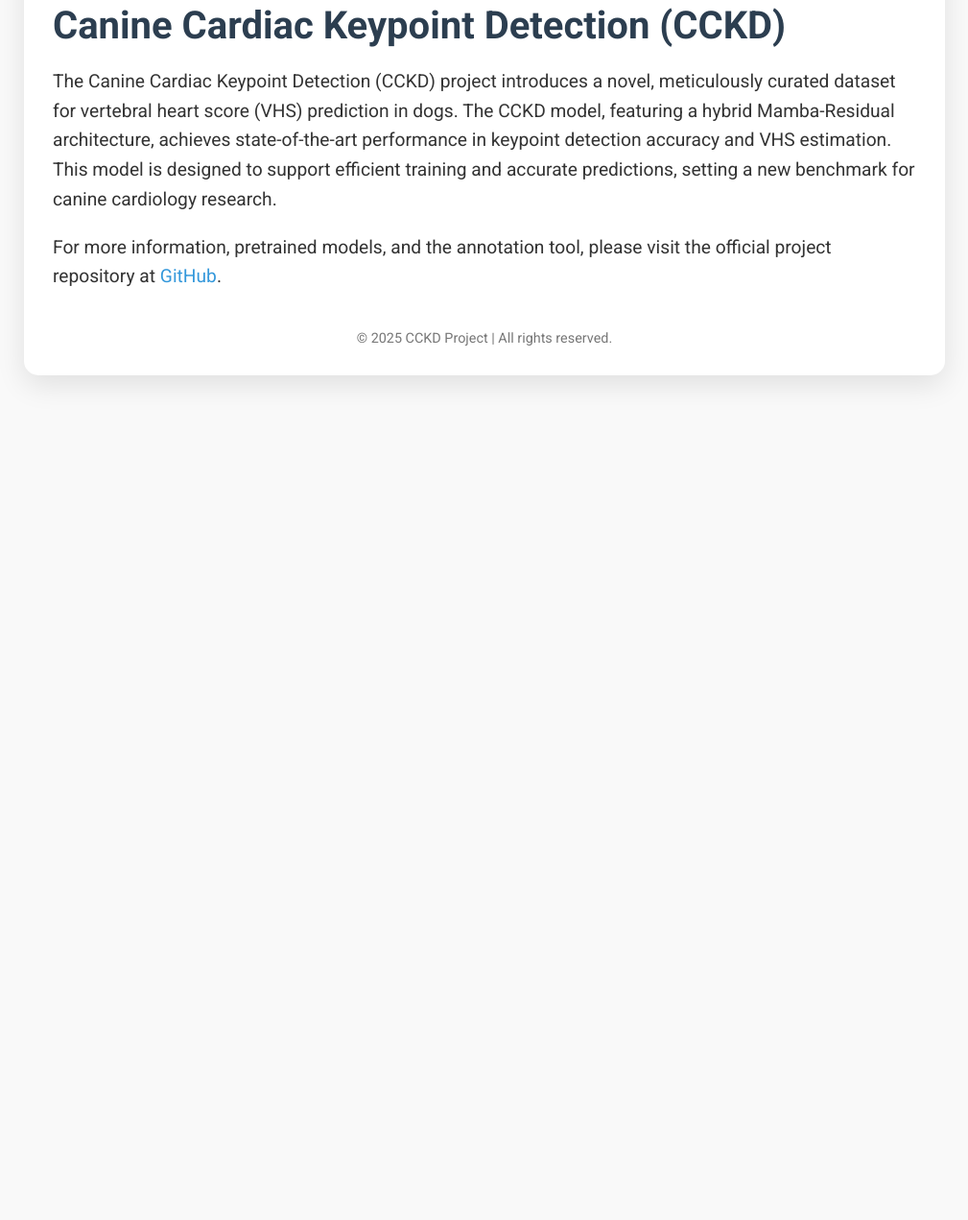
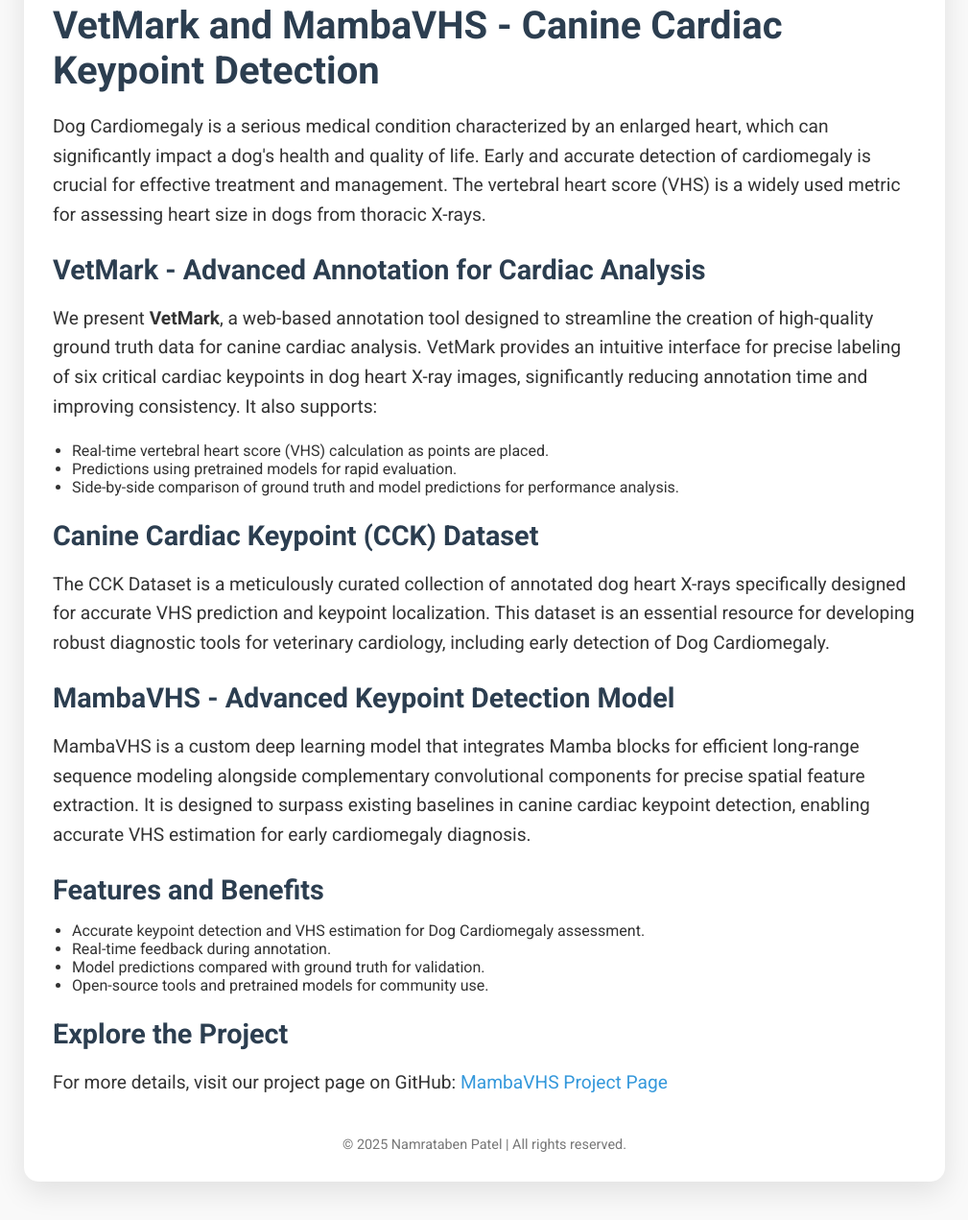
Before and after one commit to gen-ai-research/dog-vhs, a plain HTML site: page docs/index.html in a window 1280 px wide. Shown: the part 94-1365 px from the top of the page at 96% size, without its empty margins (135-1144 px from the left). Before the commit the page ends 800 px from the top, so only its background shows below. Drawn offline with Linux system fonts and the light colour scheme.

Commit message:
- Initial Changes.

```diff
--- a/docs/index.html
+++ b/docs/index.html
@@ -3,14 +3,17 @@
 <head>
     <meta charset="UTF-8">
     <meta name="viewport" content="width=device-width, initial-scale=1.0">
-    <title>Canine Cardiac Keypoint Detection (CCKD)</title>
+    <title>VetMark and MambaVHS - Canine Cardiac Keypoint Detection</title>
+    <meta name="description" content="VetMark and MambaVHS: A comprehensive framework for high-quality canine cardiac analysis, including real-time VHS calculation, keypoint detection, and Dog Cardiomegaly diagnosis.">
+    <meta name="keywords" content="Dog Cardiomegaly, VetMark, MambaVHS, Canine Cardiac Keypoint Detection, VHS Prediction, Veterinary Cardiology, Dog Heart X-ray, Deep Learning, Keypoint Annotation">
+    <meta name="author" content="Namrataben Patel">
     <link href="https://fonts.googleapis.com/css2?family=Roboto:wght@300;400;700&display=swap" rel="stylesheet">
     <style>
         body {
             font-family: 'Roboto', sans-serif;
+            background-color: #f9f9f9;
             margin: 0;
             padding: 0;
-            background-color: #f9f9f9;
             color: #333;
         }
         .container {
@@ -26,9 +29,15 @@
             font-size: 2.5em;
             margin-bottom: 20px;
         }
+        h2 {
+            color: #2c3e50;
+            font-size: 1.8em;
+            margin-bottom: 15px;
+        }
         p {
             font-size: 1.2em;
             line-height: 1.6;
+            margin-bottom: 20px;
         }
         a {
             color: #3498db;
@@ -43,14 +52,47 @@
             color: #777;
             text-align: center;
         }
+        ul {
+            margin-bottom: 20px;
+            padding-left: 20px;
+        }
     </style>
 </head>
 <body>
     <div class="container">
-        <h1>Canine Cardiac Keypoint Detection (CCKD)</h1>
-        <p>The Canine Cardiac Keypoint Detection (CCKD) project introduces a novel, meticulously curated dataset for vertebral heart score (VHS) prediction in dogs. The CCKD model, featuring a hybrid Mamba-Residual architecture, achieves state-of-the-art performance in keypoint detection accuracy and VHS estimation. This model is designed to support efficient training and accurate predictions, setting a new benchmark for canine cardiology research.</p>
-        <p>For more information, pretrained models, and the annotation tool, please visit the official project repository at <a href="https://github.com/gen-ai-research/dog-vhs">GitHub</a>.</p>
-        <div class="footer">&copy; 2025 CCKD Project | All rights reserved.</div>
+        <h1>VetMark and MambaVHS - Canine Cardiac Keypoint Detection</h1>
+
+        <p>Dog Cardiomegaly is a serious medical condition characterized by an enlarged heart, which can significantly impact a dog's health and quality of life. Early and accurate detection of cardiomegaly is crucial for effective treatment and management. The vertebral heart score (VHS) is a widely used metric for assessing heart size in dogs from thoracic X-rays.</p>
+
+        <h2>VetMark - Advanced Annotation for Cardiac Analysis</h2>
+        <p>We present <strong>VetMark</strong>, a web-based annotation tool designed to streamline the creation of high-quality ground truth data for canine cardiac analysis. VetMark provides an intuitive interface for precise labeling of six critical cardiac keypoints in dog heart X-ray images, significantly reducing annotation time and improving consistency. It also supports:</p>
+
+        <ul>
+            <li>Real-time vertebral heart score (VHS) calculation as points are placed.</li>
+            <li>Predictions using pretrained models for rapid evaluation.</li>
+            <li>Side-by-side comparison of ground truth and model predictions for performance analysis.</li>
+        </ul>
+
+        <h2>Canine Cardiac Keypoint (CCK) Dataset</h2>
+        <p>The CCK Dataset is a meticulously curated collection of annotated dog heart X-rays specifically designed for accurate VHS prediction and keypoint localization. This dataset is an essential resource for developing robust diagnostic tools for veterinary cardiology, including early detection of Dog Cardiomegaly.</p>
+
+        <h2>MambaVHS - Advanced Keypoint Detection Model</h2>
+        <p>MambaVHS is a custom deep learning model that integrates Mamba blocks for efficient long-range sequence modeling alongside complementary convolutional components for precise spatial feature extraction. It is designed to surpass existing baselines in canine cardiac keypoint detection, enabling accurate VHS estimation for early cardiomegaly diagnosis.</p>
+
+        <h2>Features and Benefits</h2>
+        <ul>
+            <li>Accurate keypoint detection and VHS estimation for Dog Cardiomegaly assessment.</li>
+            <li>Real-time feedback during annotation.</li>
+            <li>Model predictions compared with ground truth for validation.</li>
+            <li>Open-source tools and pretrained models for community use.</li>
+        </ul>
+
+        <h2>Explore the Project</h2>
+        <p>For more details, visit our project page on GitHub: <a href="https://gen-ai-research.github.io/dog-vhs/">MambaVHS Project Page</a></p>
+
+        <div class="footer">
+            &copy; 2025 Namrataben Patel | All rights reserved.
+        </div>
     </div>
 </body>
 </html>
```
